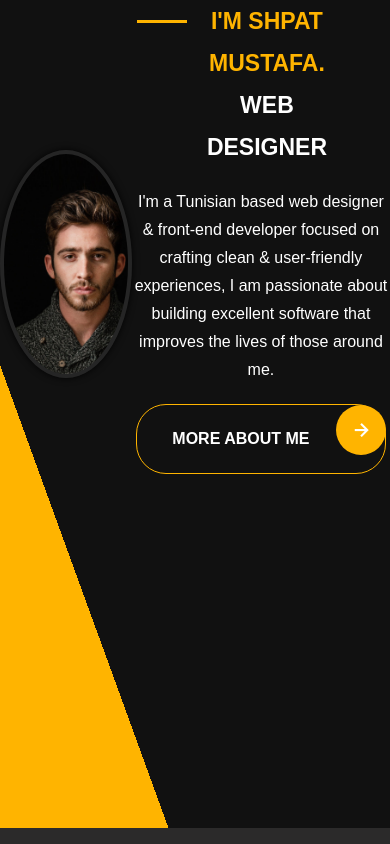
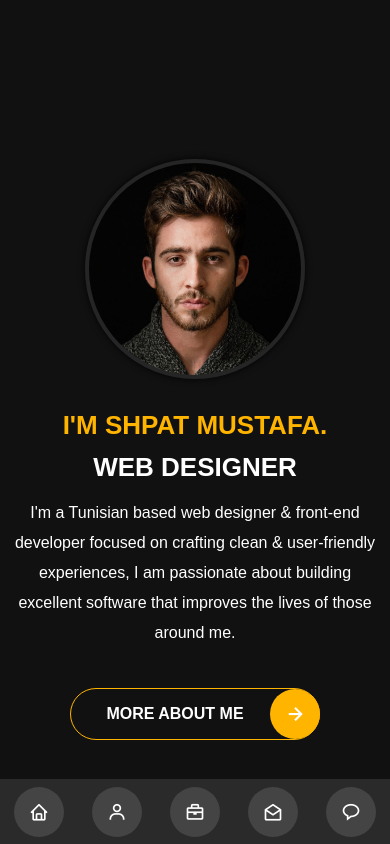
Before and after one commit to shpatmustafa/MyPortofolio, a React (Create React App) app: page / in a window 390 px wide. Built offline with nearby package versions, Linux system fonts and the light colour scheme.

Commit message:
Home-responsive

```diff
--- a/public/style/main.css
+++ b/public/style/main.css
@@ -2,6 +2,7 @@
   margin: 0%;
   padding: 0%;
   font-family: "Poppins", sans-serif;
+  box-sizing: border-box;
 }
 a {
   text-decoration: none;
@@ -179,7 +180,7 @@ a {
   z-index: -0;
   opacity: 0;
   position: absolute;
-  height: 44px;
+  height: 50px;
   margin: 0;
   right: 2%;
   background-color: hsl(42, 100%, 50%);
@@ -398,7 +399,7 @@ a {
 .contact {
   background-color: #111;
   width: 100%;
-  height: 100vh;
+  height: 100%;
   position: relative;
   padding-top: 80px;
 }
@@ -482,7 +483,7 @@ a {
   margin-bottom: 30px;
 
   border: 1px solid #111;
-  width: 100%;
+  width: 96.5%;
   background: #252525;
   color: #fff;
   padding: 16px 26px;
@@ -518,7 +519,7 @@ a {
 }
 .form-group textarea {
   width: 86.5%;
-  font-size: 16px;
+
   border: 1px solid #111;
   background: #252525;
   color: #fff;
@@ -528,25 +529,25 @@ a {
   border-radius: 30px;
   outline: none !important;
   transition: 0.3s;
-  min-width: 93%;
+  min-width: 96.5%;
 }
 .required {
   position: absolute;
-  top: 40%;
+  top: 41%;
   color: red;
   padding-left: 15px;
   padding-bottom: 10px;
 }
 .required2 {
   position: absolute;
-  top: 51%;
+  top: 52%;
   color: red;
   padding-left: 15px;
   padding-bottom: 10px;
 }
 .required3 {
   position: absolute;
-  top: 79%;
+  top: 77%;
   color: red;
   padding-left: 15px;
   padding-bottom: 10px;
--- a/public/style/mobile.css
+++ b/public/style/mobile.css
@@ -2,11 +2,28 @@
   /*Home*/
   .home {
     width: 100%;
+    padding: 9px;
+    flex-direction: column;
+    background: linear-gradient(-110deg, #111 75%, #111 60%);
   }
-  .home-display {
-    flex-direction: column;
+  .home-content {
+    text-align: center;
+    width: 100%;
+    margin-top: 0px;
+    padding-right: 0px;
   }
-
+  .title-color::after {
+    display: none;
+  }
+  .home-content h1 {
+    font-size: 26px;
+    line-height: 42px;
+    margin: auto;
+    padding-left: 0px;
+    text-align: center;
+    width: 100%;
+    font-weight: 800;
+  }
   .home-image {
     border-radius: 50%;
     width: 220px;
@@ -16,99 +33,86 @@
     margin-top: 150px;
     background-position-y: center;
   }
-  .home-background {
-    display: none;
-  }
-  .home-content {
-    text-align: center;
-    margin: 0 auto 0px;
-    width: 100%;
-    padding-right: 0%;
-  }
-  .home-content h1 {
-    margin: auto 5px;
-    padding-right: 58px;
-    font-size: 23px;
-    font-weight: 800;
-  }
   .home-content p {
-    font-size: 16px;
-    line-height: 28px;
-    padding-bottom: 20px;
-
-    padding-top: 20px;
+    padding-top: 10px;
   }
   .home-button {
-    margin: 0 auto 0px;
+    margin: auto;
   }
+  /**/
   .nav {
     left: 0;
     right: auto;
-    bottom: 0;
+
     top: auto;
     transform: none;
     width: 100%;
-    background: #2b2a2a;
-    padding: 0px;
-  }
-  .nav li {
-    margin: 8px;
   }
   .nav ul {
     display: flex;
-    flex-direction: row;
     justify-content: space-around;
+
+    background: #2b2a2a;
   }
-  .home-icon {
+  .nav li {
+    margin: 0;
+
+    height: 65px;
+    padding: 8px;
+  }
+  .nav i {
     background: #444;
-
     transition: 0.4s;
   }
-  .link {
+  .nav p {
     display: none;
   }
-  .home-icon:hover {
-    background-color: hsl(42, 100%, 50%);
+  .nav i:hover {
+    background: hsl(42, 100%, 50%);
   }
   /*About*/
+  .about-title {
+    display: none;
+  }
   .about-image {
+    border-radius: 50%;
+    width: 220px;
+    height: 220px;
     display: block;
-    background-image: url("../images/dark.jpg");
-    background-repeat: no-repeat;
-    background-size: cover;
-    border-radius: 50%;
-    width: 250px;
-    height: 250px;
     border: 4px solid #252525;
     margin: 0 auto 25px;
     margin-top: 150px;
     background-position-y: center;
+
+    margin: auto;
+    align-items: center;
+
+    background-position-y: center;
   }
-  .about-title {
-    display: none;
+  .info {
+    width: 100%;
   }
-
+  .info h1 {
+    font-size: 20px;
+    font-weight: 800;
+    width: 100%;
+    padding-bottom: 20px;
+  }
+  .info-data {
+    width: 100%;
+  }
+  .info-data p {
+    width: 70%;
+  }
   .about-subtitle {
+    padding-left: 0;
+    font-size: 35px;
     padding-left: 40px;
-    font-size: 35px;
   }
   .about-secondtitle {
     font-size: 35px;
   }
-  .personal-title {
-    bottom: 720px;
-    left: -40px;
-  }
-  .personal-info {
-    padding-left: 15px;
-    width: 30%;
-    padding-top: 0%;
-  }
-  .personal-info p {
-    padding-left: 0px;
-  }
-  .info {
+  .about-me {
     flex-direction: column;
-    margin-top: 0;
   }
 }
--- a/src/pages/About.js
+++ b/src/pages/About.js
@@ -50,10 +50,10 @@ const About = () => {
         />
       </div>
       <div className="container">
-        <div className="about-image"></div>
         <div className="about-me">
           <div className="info">
             <h1>PERSONAL INFOS</h1>
+            <div className="about-image home-image"></div>
             <div className="info-data">
               <div>
                 <p>First Name: {personalInfo.Name}</p>
--- a/src/pages/Home.js
+++ b/src/pages/Home.js
@@ -4,7 +4,7 @@ import Button from "../components/Button";
 const Home = () => {
   return (
     <div className="home container">
-      <div className="home-image"></div>
+      <div className="home-image "></div>
       <div className="home-content">
         <h1 className="title-color">I'M SHPAT MUSTAFA.</h1>
         <h1>WEB DESIGNER</h1>
```
